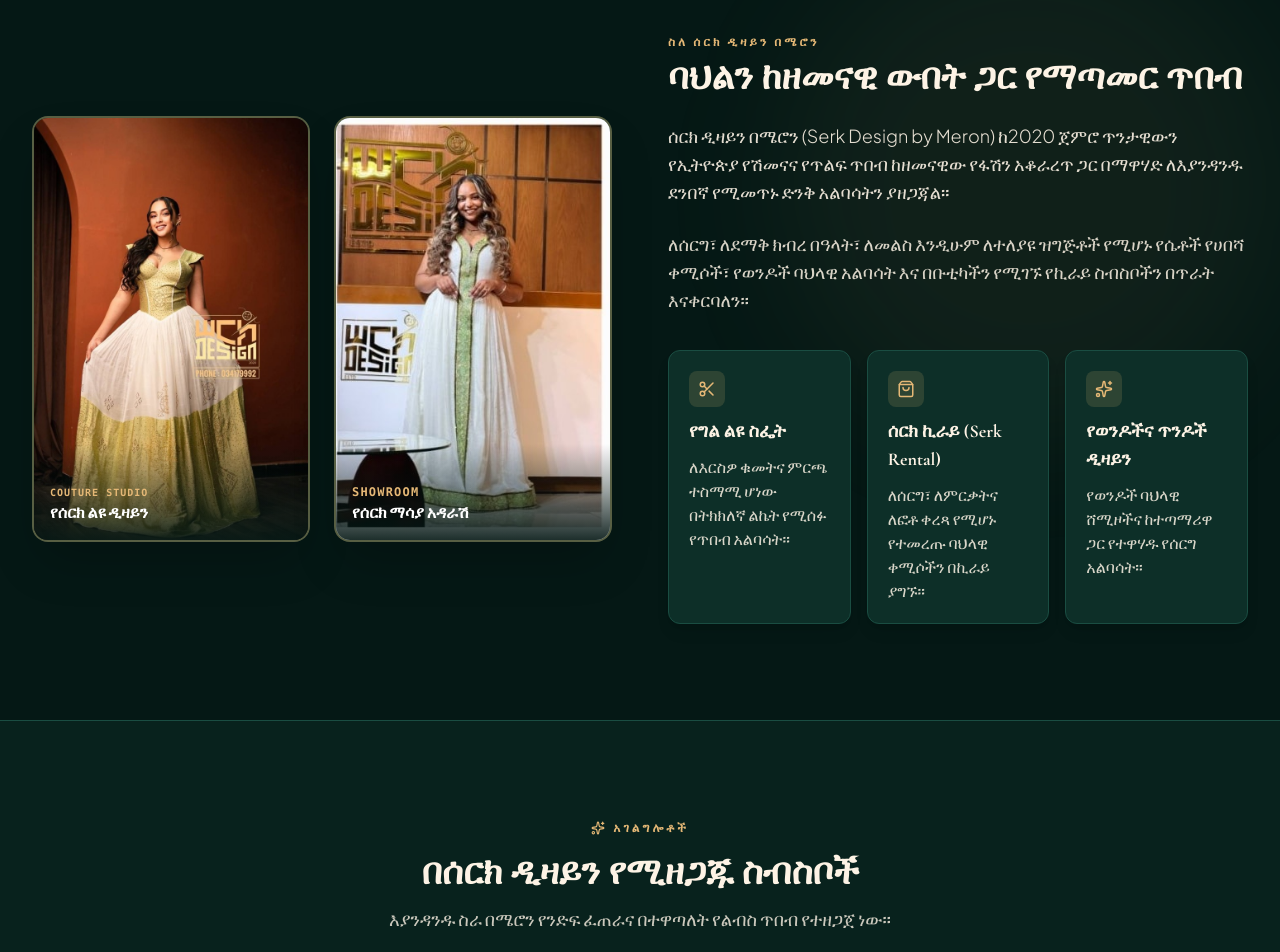
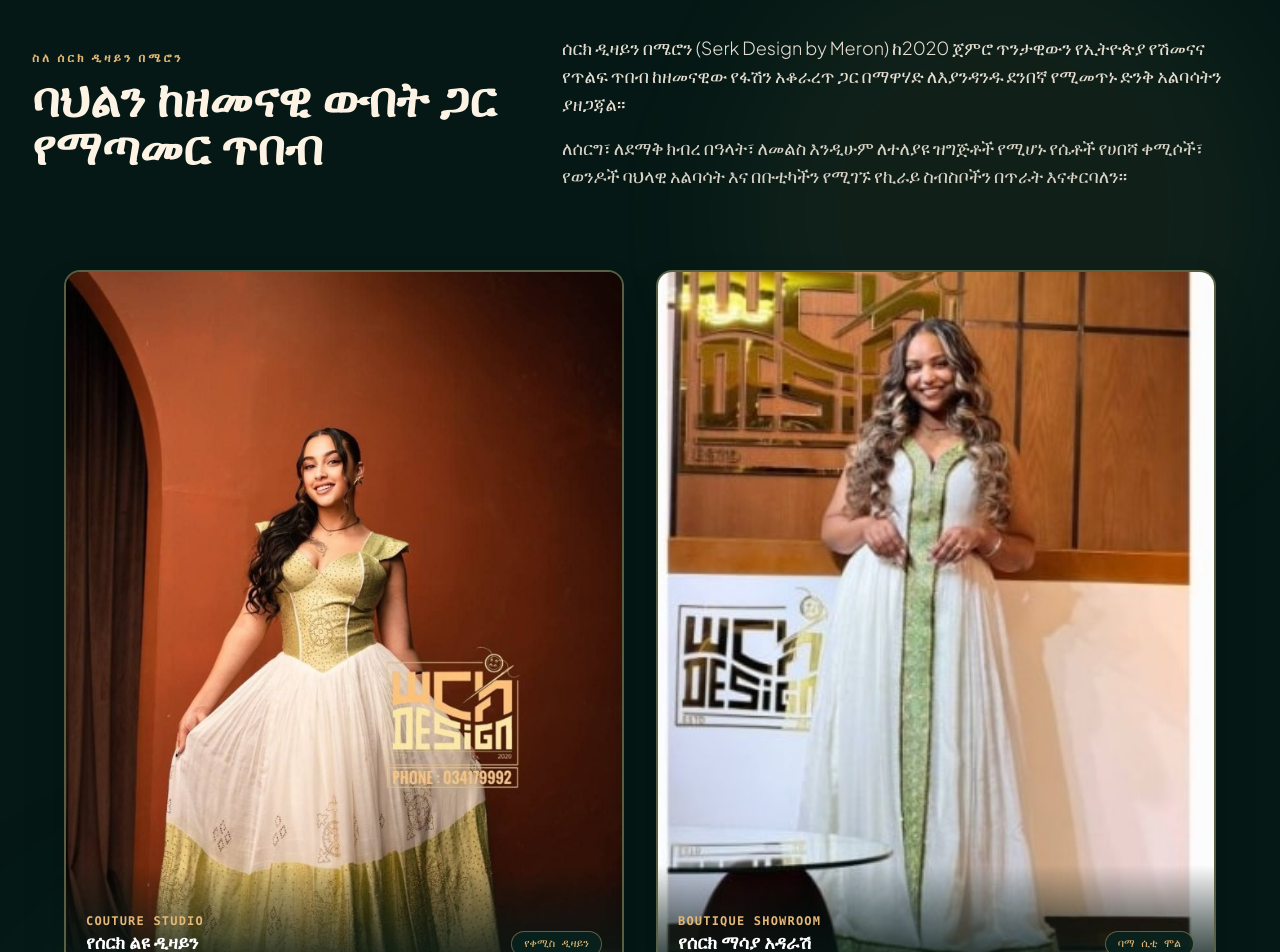
Before and after one commit to nuham-ma/serk-design, a React (Vite) app: page / in a window 1280 px wide. Shown: the part 880-1832 px from the top of the page. Built offline with nearby package versions, Linux system fonts and the light colour scheme; a web font is replaced by a local one.

Commit message:
feat: expand About section photos to prominent, balanced showcase with equal dimensions

```diff
--- a/src/components/BrandStory.jsx
+++ b/src/components/BrandStory.jsx
@@ -7,20 +7,41 @@ export default function BrandStory({ t, lang, onOpenModal }) {
   return (
     <section id="story" className="py-24 bg-[#051815] relative overflow-hidden border-t border-b border-serk-border">
 
-      {/* Background Subtle Accent */}
-      <div className="absolute top-0 right-0 w-[500px] h-[500px] bg-serk-gold/5 rounded-full blur-3xl pointer-events-none"></div>
+      {/* Background Subtle Accent Glows */}
+      <div className="absolute top-0 right-0 w-[550px] h-[550px] bg-serk-gold/5 rounded-full blur-3xl pointer-events-none"></div>
+      <div className="absolute bottom-0 left-0 w-[450px] h-[450px] bg-[#0D2F28]/40 rounded-full blur-3xl pointer-events-none"></div>
 
-      <div className="max-w-7xl mx-auto px-4 sm:px-6 lg:px-8 relative z-10">
+      <div className="max-w-7xl mx-auto px-4 sm:px-6 lg:px-8 relative z-10 space-y-16 sm:space-y-20">
 
-        <div className="grid grid-cols-1 lg:grid-cols-12 gap-12 lg:gap-14 items-center">
+        {/* Editorial Narrative Header: Title & Story Paragraphs */}
+        <div className="grid grid-cols-1 lg:grid-cols-12 gap-8 lg:gap-14 items-center">
 
-          {/* Left Column: Larger, Distinct, High-Quality Imagery (6 cols) */}
-          <div className="lg:col-span-6 order-2 lg:order-1">
-            <div className="grid grid-cols-1 sm:grid-cols-2 gap-5 sm:gap-6">
+          <div className="lg:col-span-5 space-y-3 text-left">
+            <span className="text-xs font-bold uppercase tracking-[0.25em] text-serk-gold block">
+              {t.brandStory.eyebrow}
+            </span>
+            <h2 className="text-2xl sm:text-4xl lg:text-5xl font-serif font-bold text-[#FDF3E5] leading-[1.2]">
+              {t.brandStory.title}
+            </h2>
+          </div>
 
-              {/* Image 1: High-Res Studio Portrait (Olive Corset Habesha Gown - Different from Hero) */}
+          <div className="lg:col-span-7 space-y-4 text-left">
+            <p className="text-[#FDF3E5]/90 text-base sm:text-lg leading-relaxed font-light">
+              {t.brandStory.p1}
+            </p>
+            <p className="text-[#FDF3E5]/85 text-base sm:text-lg leading-relaxed font-light">
+              {t.brandStory.p2}
+            </p>
+          </div>
+
+        </div>
+
+        {/* Prominent, Equal-Sized Editorial Photographs (Enlarged & Balanced) */}
+        <div className="grid grid-cols-1 md:grid-cols-2 gap-6 sm:gap-8 max-w-6xl mx-auto">
+
+          {/* Photo 1: High-Res Studio Portrait */}
           <div
-                className="relative rounded-2xl overflow-hidden aspect-[3/4.6] border-2 border-serk-gold/35 group cursor-pointer shadow-2xl bg-[#0D2F28]"
+            className="w-full relative rounded-2xl overflow-hidden aspect-[4/5] sm:aspect-[3/3.8] border-2 border-serk-gold/35 group cursor-pointer shadow-2xl bg-[#0D2F28] hover:border-serk-gold transition-all duration-300 hover:-translate-y-1"
             onClick={() => onOpenModal({
               id: "hero_portrait_highres",
               image: "/images/fashion/hero_portrait_highres.jpg",
@@ -31,23 +52,28 @@ export default function BrandStory({ t, lang, onOpenModal }) {
             <img
               src="/images/fashion/hero_portrait_highres.jpg"
               alt="Serk Design Couture Model"
-                  className="w-full h-full object-cover object-top group-hover:scale-106 transition-transform duration-700 ease-out"
+              className="w-full h-full object-cover object-top group-hover:scale-105 transition-transform duration-700 ease-out"
               loading="lazy"
             />
-                <div className="absolute inset-x-0 bottom-0 h-24 bg-gradient-to-t from-[#051815]/90 via-[#051815]/40 to-transparent"></div>
-                <div className="absolute bottom-4 left-4 right-4">
-                  <span className="text-[10px] font-mono text-serk-gold uppercase tracking-widest block font-bold">
+            <div className="absolute inset-x-0 bottom-0 h-28 bg-gradient-to-t from-[#051815]/95 via-[#051815]/50 to-transparent"></div>
+            <div className="absolute bottom-5 left-5 right-5 flex items-end justify-between">
+              <div>
+                <span className="text-xs font-mono text-serk-gold uppercase tracking-widest block font-bold">
                   Couture Studio
                 </span>
-                  <span className="text-sm sm:text-base font-semibold text-white">
+                <span className="text-base sm:text-lg font-semibold text-white font-serif">
                   {lang === 'am' ? 'የሰርክ ልዩ ዲዛይን' : 'Signature Silhouette'}
                 </span>
               </div>
+              <div className="px-3 py-1 rounded-full bg-[#08221D]/90 border border-serk-gold/40 text-[11px] font-mono text-serk-gold">
+                {lang === 'am' ? 'የቀሚስ ዲዛይን' : 'Bespoke Kemis'}
+              </div>
+            </div>
           </div>
 
-              {/* Image 2: Boutique Showroom & Reception with Official Logo Wall */}
+          {/* Photo 2: Boutique Showroom & Reception with Official Logo Wall */}
           <div
-                className="relative rounded-2xl overflow-hidden aspect-[3/4.6] border-2 border-serk-gold/35 group cursor-pointer shadow-2xl bg-[#0D2F28]"
+            className="w-full relative rounded-2xl overflow-hidden aspect-[4/5] sm:aspect-[3/3.8] border-2 border-serk-gold/35 group cursor-pointer shadow-2xl bg-[#0D2F28] hover:border-serk-gold transition-all duration-300 hover:-translate-y-1"
             onClick={() => onOpenModal({
               id: "serk_reception_gold_logo_wall",
               image: "/images/fashion/serk_reception_gold_logo_wall.jpg",
@@ -58,56 +84,40 @@ export default function BrandStory({ t, lang, onOpenModal }) {
             <img
               src="/images/fashion/serk_reception_gold_logo_wall.jpg"
               alt="Serk Design Showroom Reception"
-                  className="w-full h-full object-cover object-center group-hover:scale-106 transition-transform duration-700 ease-out"
+              className="w-full h-full object-cover object-center group-hover:scale-105 transition-transform duration-700 ease-out"
               loading="lazy"
             />
-                <div className="absolute inset-x-0 bottom-0 h-24 bg-gradient-to-t from-[#051815]/90 via-[#051815]/40 to-transparent"></div>
-                <div className="absolute bottom-4 left-4 right-4">
+            <div className="absolute inset-x-0 bottom-0 h-28 bg-gradient-to-t from-[#051815]/95 via-[#051815]/50 to-transparent"></div>
+            <div className="absolute bottom-5 left-5 right-5 flex items-end justify-between">
+              <div>
                 <span className="text-xs font-mono text-serk-gold uppercase tracking-widest block font-bold">
-                    Showroom
+                  Boutique Showroom
                 </span>
-                  <span className="text-sm sm:text-base font-semibold text-white">
+                <span className="text-base sm:text-lg font-semibold text-white font-serif">
                   {lang === 'am' ? 'የሰርክ ማሳያ አዳራሽ' : 'Boutique Showroom'}
                 </span>
+              </div>
+              <div className="px-3 py-1 rounded-full bg-[#08221D]/90 border border-serk-gold/40 text-[11px] font-mono text-serk-gold">
+                {lang === 'am' ? 'ባማ ሲቲ ሞል' : 'Bama City Mall'}
+              </div>
             </div>
           </div>
 
         </div>
-          </div>
 
-          {/* Right Column: Editorial Text & Prominent Pillars (6 cols) */}
-          <div className="lg:col-span-6 order-1 lg:order-2 space-y-6 text-left">
-
-            <div className="space-y-2">
-              <span className="text-xs font-bold uppercase tracking-[0.25em] text-serk-gold block">
-                {t.brandStory.eyebrow}
-              </span>
-              <h2 className="text-2xl sm:text-4xl font-serif font-bold text-[#FDF3E5] leading-tight">
-                {t.brandStory.title}
-              </h2>
-            </div>
-
-            <p className="text-[#FDF3E5]/90 text-base sm:text-lg leading-relaxed font-light">
-              {t.brandStory.p1}
-            </p>
-
-            <p className="text-[#FDF3E5]/85 text-base sm:text-lg leading-relaxed font-light">
-              {t.brandStory.p2}
-            </p>
-
-            {/* 3 Core Value Pillars (Enlarged per uploaded reference) */}
-            <div className="grid grid-cols-1 sm:grid-cols-3 gap-4 pt-3">
+        {/* 3 Core Value Pillars (Clean, Balanced & Centered) */}
+        <div className="grid grid-cols-1 sm:grid-cols-3 gap-5 max-w-6xl mx-auto">
           {t.brandStory.pillars.map((pillar, idx) => {
             const Icon = icons[idx] || Sparkles;
             return (
               <div
                 key={idx}
-                    className="p-5 rounded-xl bg-[#0D2F28] border border-serk-border hover:border-serk-gold/60 transition-all flex flex-col space-y-2.5 shadow-lg"
+                className="p-6 rounded-2xl bg-[#0D2F28] border border-serk-border hover:border-serk-gold/60 transition-all flex flex-col space-y-3 shadow-xl"
               >
-                    <div className="w-9 h-9 rounded-lg bg-serk-gold/15 flex items-center justify-center text-serk-gold">
-                      <Icon size={18} />
+                <div className="w-10 h-10 rounded-xl bg-serk-gold/15 flex items-center justify-center text-serk-gold border border-serk-gold/30">
+                  <Icon size={20} />
                 </div>
-                    <h3 className="text-base sm:text-lg font-bold text-[#FDF3E5] font-serif leading-snug">
+                <h3 className="text-lg sm:text-xl font-bold text-[#FDF3E5] font-serif leading-snug">
                   {pillar.title}
                 </h3>
                 <p className="text-sm sm:text-base text-[#FDF3E5]/85 leading-relaxed font-light">
@@ -120,8 +130,6 @@ export default function BrandStory({ t, lang, onOpenModal }) {
 
       </div>
 
-        </div>
-      </div>
     </section>
   );
 }
```
Lines whose indentation alone changed are shown as unchanged.
